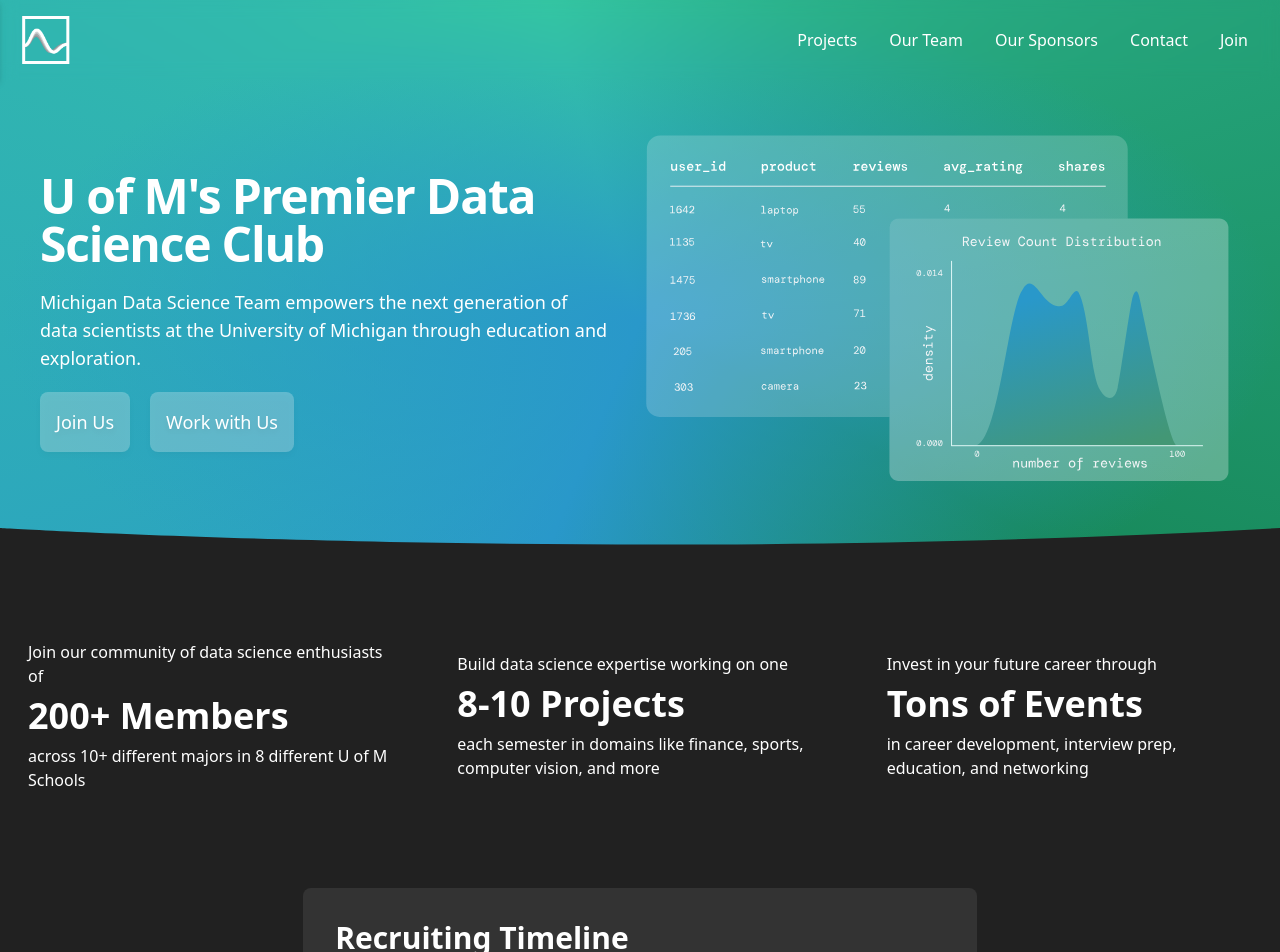
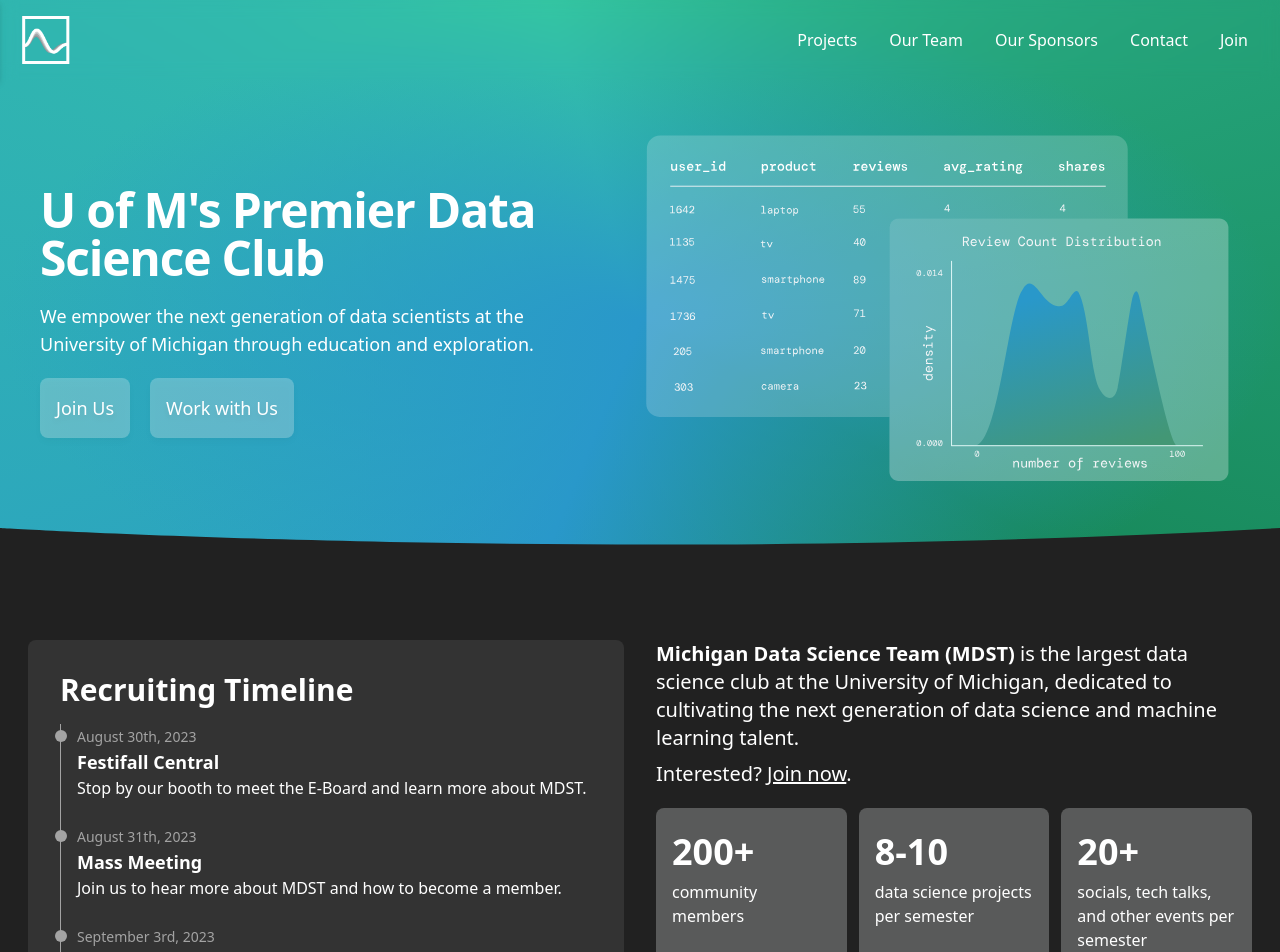
Before and after one commit to MichiganDataScienceTeam/official-website, a Next.js app: page / in a window 1280 px wide. Shown: the top 952 px of the page. Built offline with nearby package versions, Linux system fonts and the light colour scheme.

Commit message:
Updated homepage layout

```diff
--- a/pages/index.jsx
+++ b/pages/index.jsx
@@ -26,9 +26,8 @@ export default function Home({ sponsors, projects, timeline }) {
               U of M&apos;s Premier Data Science Club
             </h1>
             <p className="mb-5 xl:text-lg lg:text-base text-sm font-light tracking-normal">
-              Michigan Data Science Team empowers the next generation of data
-              scientists at the University of Michigan through education and
-              exploration.
+              We empower the next generation of data scientists at the
+              University of Michigan through education and exploration.
             </p>
             <div className="flex md:justify-start justify-center gap-5">
               <Button href="/join" text="Join Us" />
@@ -48,35 +47,40 @@ export default function Home({ sponsors, projects, timeline }) {
           />
         </div>
       </Hero>
-      <div className="container mx-auto px-7">
-        <div className="grid grid-rows-3 grid-cols-1 md:grid-cols-3 md:grid-rows-1 gap-x-16 gap-y-10">
-          <Factbox
-            leader="Join our community of data science enthusiasts of"
-            fact="200+ Members"
-            closer="across 10+ different majors in 8 different U of M Schools"
-          ></Factbox>
-          <Factbox
-            leader="Build data science expertise working on one"
-            fact="8-10 Projects"
-            closer="each semester in domains like finance, sports, computer vision,
-            and more"
-          ></Factbox>
-          <Factbox
-            leader="Invest in your future career through"
-            fact="Tons of Events"
-            closer="in career development, interview prep, education, and networking"
-          ></Factbox>
-        </div>
-      </div>
-      {timeline.show_on_homepage && (
-        <div className="container mx-auto px-2 sm:px-7 pt-24 flex justify-center">
-          <div className="bg-grey p-4 sm:p-8 rounded-lg overflow-auto snap-y max-h-96">
+      <div className="container mx-auto px-7 grid gap-8 grid-cols-2">
+        {timeline.show_on_homepage && (
+          <div className="bg-grey p-4 sm:p-8 rounded-lg overflow-auto max-h-96">
             <h2 className="text-3xl font-bold mb-4">{timeline.title}</h2>
             <Timeline events={timeline.events} />
           </div>
+        )}
+        <div>
+          <div className="xl:text-xl lg:text-lg text-base font-light tracking-normal">
+            <span className="font-bold">Michigan Data Science Team (MDST)</span>{" "}
+            is the largest data science club at the University of Michigan,
+            dedicated to cultivating the next generation of data science and
+            machine learning talent.
+          </div>
+          <div className="xl:text-xl lg:text-lg text-base font-light tracking-normal my-2">
+            Interested?{" "}
+            <Link href="/join" className="underline">
+              Join now
+            </Link>
+            .
+          </div>
+          <div className="grid grid-cols-3 gap-3">
+            <Factbox fact="200+" closer="community members"></Factbox>
+            <Factbox
+              fact="8-10"
+              closer="data science projects per semester"
+            ></Factbox>
+            <Factbox
+              fact="20+"
+              closer="socials, tech talks, and other events per semester"
+            ></Factbox>
+          </div>
         </div>
-      )}
-
+      </div>
       <Carousel projects={projects} basePath={basePath} />
       <div className="container mx-auto mb-8 px-2">
         <h2 className="text-3xl text-center">
@@ -124,10 +128,9 @@ function ProjectCard({ json, basePath }) {
   );
 }
 
-function Factbox({ leader, fact, closer }) {
+function Factbox({ fact, closer }) {
   return (
-    <div className="text-left self-center">
-      <p className="self-end">{leader}</p>
+    <div className="text-left self-center bg-translucent p-4 rounded-lg my-3 h-48">
       <p className="text-4xl font-semibold my-2">{fact}</p>
       <p className="self-start">{closer}</p>
     </div>
```
